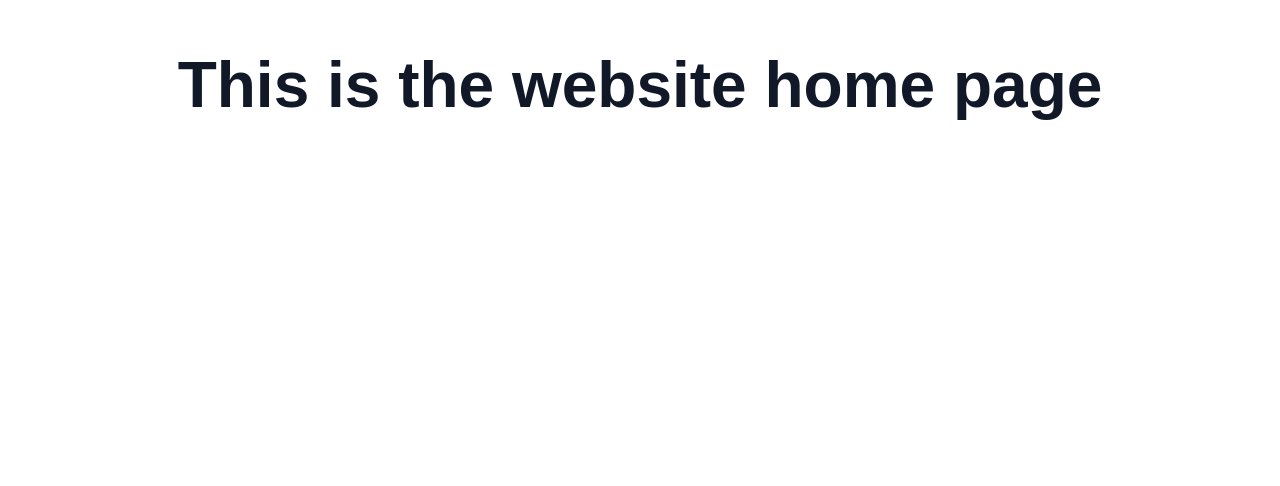
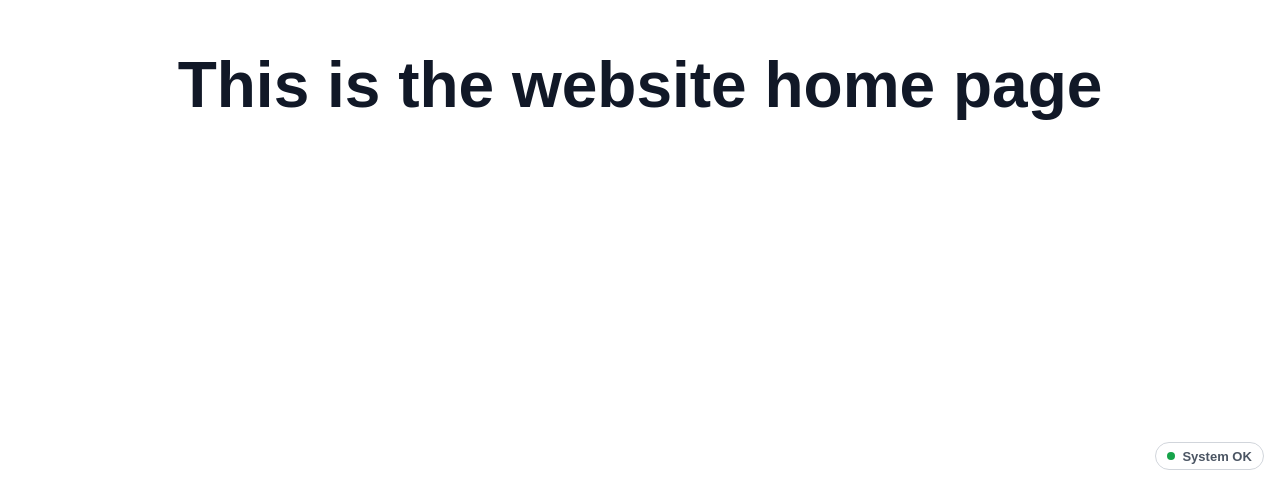
Before and after one commit to virtuedevelopment/voos-live-test-web-app, a Next.js app: page / in a window 1280 px wide. Shown: the part 314-800 px from the top of the page. Built offline with nearby package versions, Linux system fonts and the light colour scheme; no server answers.

Commit message:
Complete trial-add-app-health-route-and-surface-status-in-footer

```diff
--- /dev/null
+++ b/app/health/route.js
@@ -0,0 +1,9 @@
+import { siteConfig } from "@/lib/config/site";
+
+export function GET() {
+  return Response.json({
+    ok: true,
+    app: siteConfig.name,
+    timestamp: new Date().toISOString(),
+  });
+}
--- a/app/layout.jsx
+++ b/app/layout.jsx
@@ -20,7 +20,15 @@ export const metadata = {
 export default function RootLayout({ children }) {
   return (
     <html lang="en">
-      <body>{children}</body>
+      <body>
+        {children}
+        <footer className="app-status" aria-label="Application status">
+          <a className="app-status__link" href="/health">
+            <span className="app-status__dot" aria-hidden="true" />
+            <span>System OK</span>
+          </a>
+        </footer>
+      </body>
     </html>
   );
 }
--- a/styles/globals.css
+++ b/styles/globals.css
@@ -21,3 +21,37 @@ body {
 a {
   color: inherit;
 }
+
+.app-status {
+  position: fixed;
+  right: 1rem;
+  bottom: 1rem;
+  z-index: 10;
+}
+
+.app-status__link {
+  display: inline-flex;
+  align-items: center;
+  gap: 0.45rem;
+  border: 1px solid var(--color-border);
+  border-radius: 999px;
+  padding: 0.4rem 0.7rem;
+  color: var(--color-muted);
+  background: var(--color-page);
+  font-size: 0.8125rem;
+  font-weight: 600;
+  line-height: 1;
+  text-decoration: none;
+}
+
+.app-status__link:focus-visible {
+  outline: 2px solid var(--color-text);
+  outline-offset: 2px;
+}
+
+.app-status__dot {
+  width: 0.5rem;
+  height: 0.5rem;
+  border-radius: 999px;
+  background: #16a34a;
+}
```
